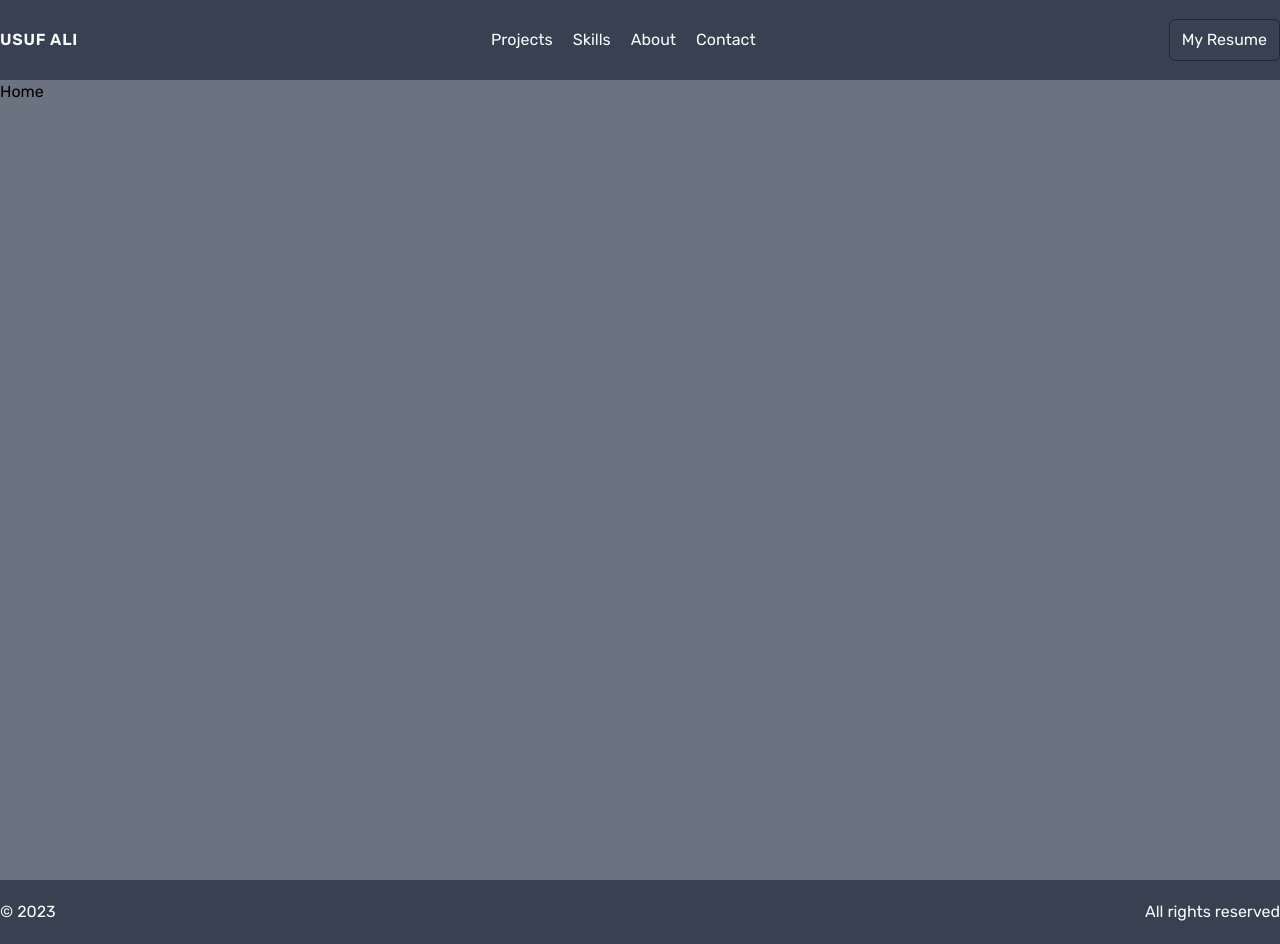
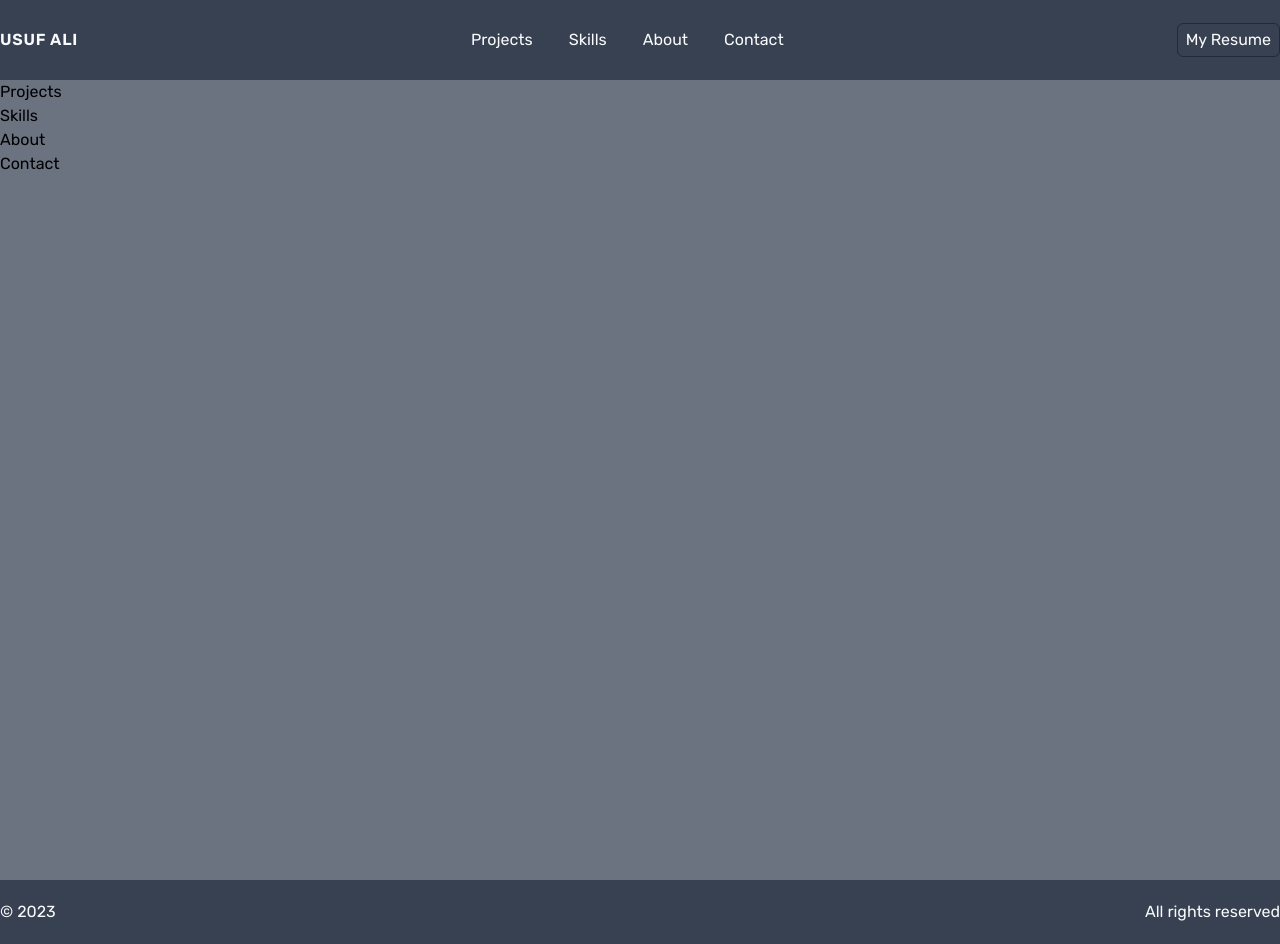
Before and after one commit to Shm-Rsuf/next-portfolio, a Next.js app: page / in a window 1280 px wide. Built offline with nearby package versions, Linux system fonts and the light colour scheme.

Commit message:
navbar maybe done

```diff
--- a/app/(Home)/page.tsx
+++ b/app/(Home)/page.tsx
@@ -1,5 +1,17 @@
+import About from "../about/page";
+import Contact from "../contact/page";
+import Projects from "../projects/page";
+import Skills from "../skills/page";
+
 const Home = () => {
-  return <main className="min-h-screen bg-gray-500">Home</main>;
+  return (
+    <main className="min-h-screen bg-gray-500">
+      <Projects />
+      <Skills />
+      <About />
+      <Contact />
+    </main>
+  );
 };
 
 export default Home;
--- a/app/about/page.tsx
+++ b/app/about/page.tsx
@@ -1,5 +1,5 @@
 const About = () => {
-  return <div>About</div>;
+  return <div id="about">About</div>;
 };
 
 export default About;
--- a/components/Button.tsx
+++ b/components/Button.tsx
@@ -3,7 +3,7 @@ interface BtnText {
 }
 const Button: React.FC<BtnText> = ({ text }) => {
   return (
-    <div className="px-3 py-2 border border-gray-800 rounded-md hover:bg-gray-800 duration-500 cursor-pointer">
+    <div className="px-2 py-1 border border-gray-800 rounded-md hover:bg-gray-800 duration-500 cursor-pointer">
       {text}
     </div>
   );
--- a/components/Navbar.tsx
+++ b/components/Navbar.tsx
@@ -17,16 +17,16 @@ const Navbar = () => {
         </div>
         <div className="hidden md:block">
           <ul className="flex gap-5">
-            <li>
+            <li className="hover:bg-gray-800 px-2 py-1 rounded-md duration-500 cursor-pointer">
               <Link href="/projects">Projects</Link>
             </li>
-            <li>
+            <li className="hover:bg-gray-800 px-2 py-1 rounded-md duration-500 cursor-pointer">
               <Link href="/skills">Skills</Link>
             </li>
-            <li>
+            <li className="hover:bg-gray-800 px-2 py-1 rounded-md duration-500 cursor-pointer">
               <Link href="/about">About</Link>
             </li>
-            <li>
+            <li className="hover:bg-gray-800 px-2 py-1 rounded-md duration-500 cursor-pointer">
               <Link href="/contact">Contact</Link>
             </li>
           </ul>
@@ -59,7 +59,7 @@ const Navbar = () => {
         <nav className="md:hidden">
           <div
             onClick={() => setToggle((prev) => !prev)}
-            className={`w-screen h-screen fixed z-[98]  top-0 bg-gray-700 left-0 right-0 bottom-0 flex justify-center items-center `}
+            className={`w-screen h-screen fixed z-[98]  top-0 bg-gray-700 left-0 right-0 bottom-0 flex justify-center items-center`}
           >
             <div className="space-y-5">
               <ul className="flex gap-5 flex-col items-start">
@@ -70,7 +70,7 @@ const Navbar = () => {
                   <Link href="/skills"> Skills</Link>
                 </li>
                 <li>
-                  <Link href="/about"> About</Link>
+                  <Link href="/#about"> About</Link>
                 </li>
                 <li>
                   <Link href="/contact">Contact</Link>
```
